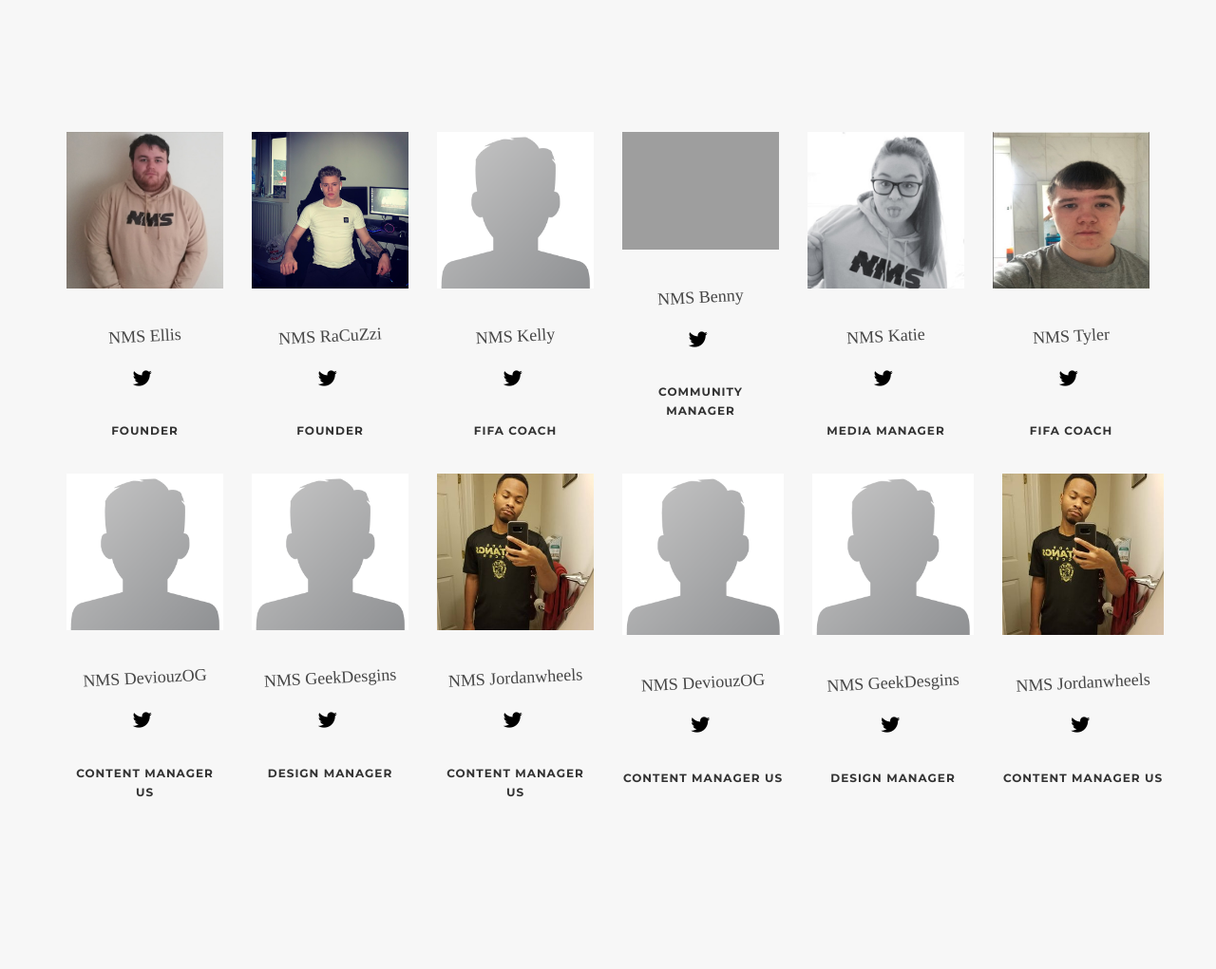
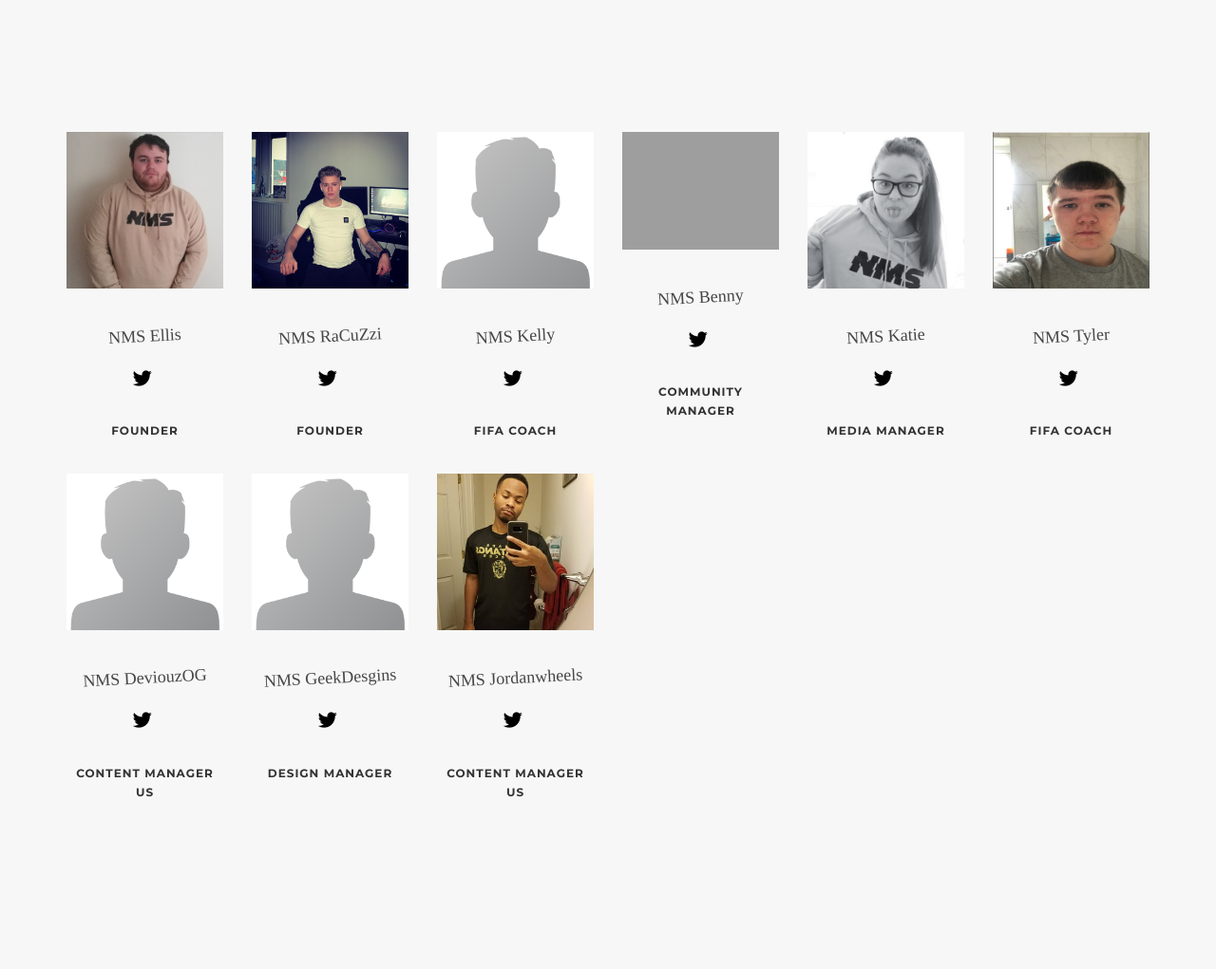
Before and after one commit to PeterRansome/NMS_website, a PHP site: page /management.php in a window 1280 px wide. Shown: the part 291-1312 px from the top of the page at 95% size. Run offline with PHP 8.4, Linux system fonts and the light colour scheme; some libraries are stand-ins or nearby versions; some web fonts are replaced; grey boxes are pictures that could not be loaded.

Commit message:
try this

```diff
--- a/management.html
+++ b/management.html
@@ -188,7 +188,6 @@ _iub.csConfiguration = {"lang":"en","siteId":1782134,"cookiePolicyId":27748971,
                   <h6>Content Manager US</h6>
                 </div>
 
-
             <div class="row justify-content-center">
 
 
--- a/management.php
+++ b/management.php
@@ -90,30 +90,7 @@
 
 		 <div class="row justify-content-center">
 
-          <div class="col-md-2 col-sm-6">
-          <p><img class="img-responsive center-block" src="/assets/img/default.png" alt=""></p>
-          <h2 class="classic">NMS DeviouzOG</h2>
-          <ul class="list-inline">
-            <li><a href="https://twitter.com/Deviouz0G"><i class="fab fa-twitter fa-lg"></i></a></li>
-           </ul>
-           <h6>Content Manager US</h6>
-           </div>
-            <div class="col-md-2 col-sm-6">
-	            <p><img class="img-responsive center-block" src="/assets/img/default.png" alt=""></p>
-	            <h2 class="classic">NMS GeekDesgins</h2>
-	            <ul class="list-inline">
-	              <li><a href="https://twitter.com/GeekDesignGFX"><i class="fab fa-twitter fa-lg"></i></a></li>
-	            </ul>
-	            <h6>Design Manager</h6>
-            </div>
-            <div class="col-md-2 col-sm-6">
-              <p><img class="img-responsive center-block" src="/assets/img/jordanwheels.jpg" alt=""></p>
-              <h2 class="classic">NMS Jordanwheels</h2>
-              <ul class="list-inline">
-                <li><a href="https://twitter.com/jordangotwheels"><i class="fab fa-twitter fa-lg"></i></a></li>
-              </ul>
-              <h6>Content Manager US</h6>
-            </div>
+
 		</div>
     </section>
 
```
